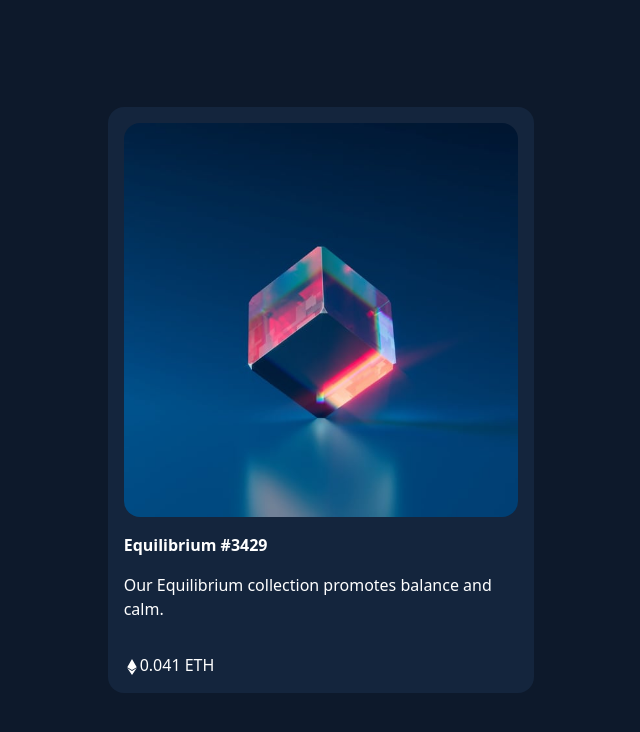
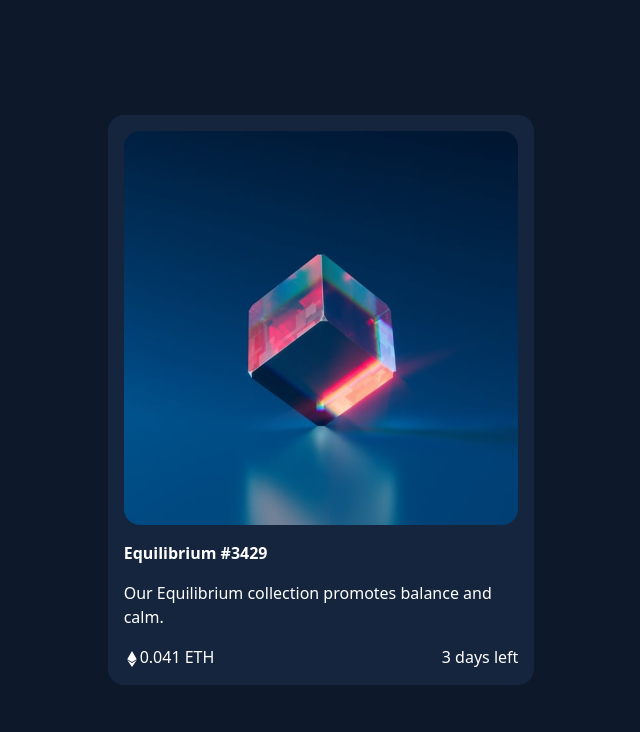
Before and after one commit to otilor/nft-preview-card-frontend-mentor, a Next.js app: page / in a window 1280 px wide. Shown: the top 732 px of the page, without its empty margins (319-959 px from the left). Built offline with nearby package versions, Linux system fonts and the light colour scheme.

Commit message:
made it work

```diff
--- a/pages/index.js
+++ b/pages/index.js
@@ -30,10 +30,13 @@ export default function Home() {
               <h4 className="font-bold">Equilibrium #3429</h4>
               <p className="mt-4 break-words">Our Equilibrium collection promotes balance and calm.</p>
             </div>
-            <div className="grid grid-cols-2 place-content-end">
-              <span className="m-4">
+            <div className="grid  mx-4 grid-cols-2">
+              <div className="">
                 <FaEthereum className="inline-flex"/><span className="inline-flex">0.041 ETH</span>
-              </span>
+              </div>
+              <div className="grid grid-row mx-4 mb-4 -mr-0 place-items-end">
+                <span>3 days left</span>
+              </div>
 
               <div>
 
```
